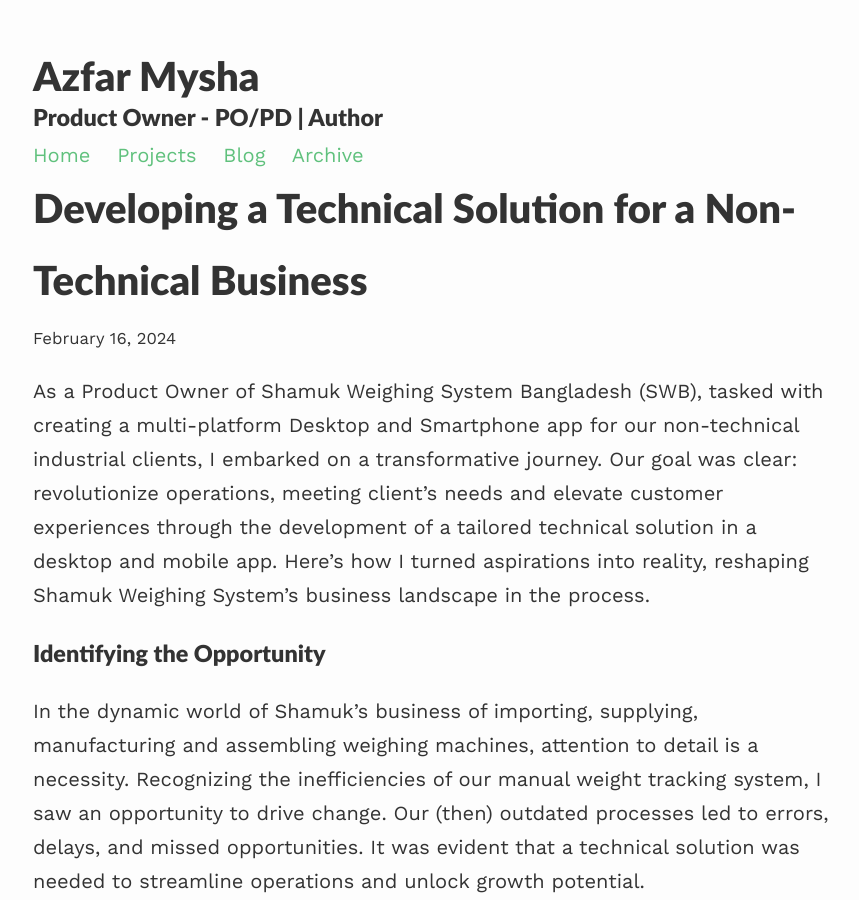
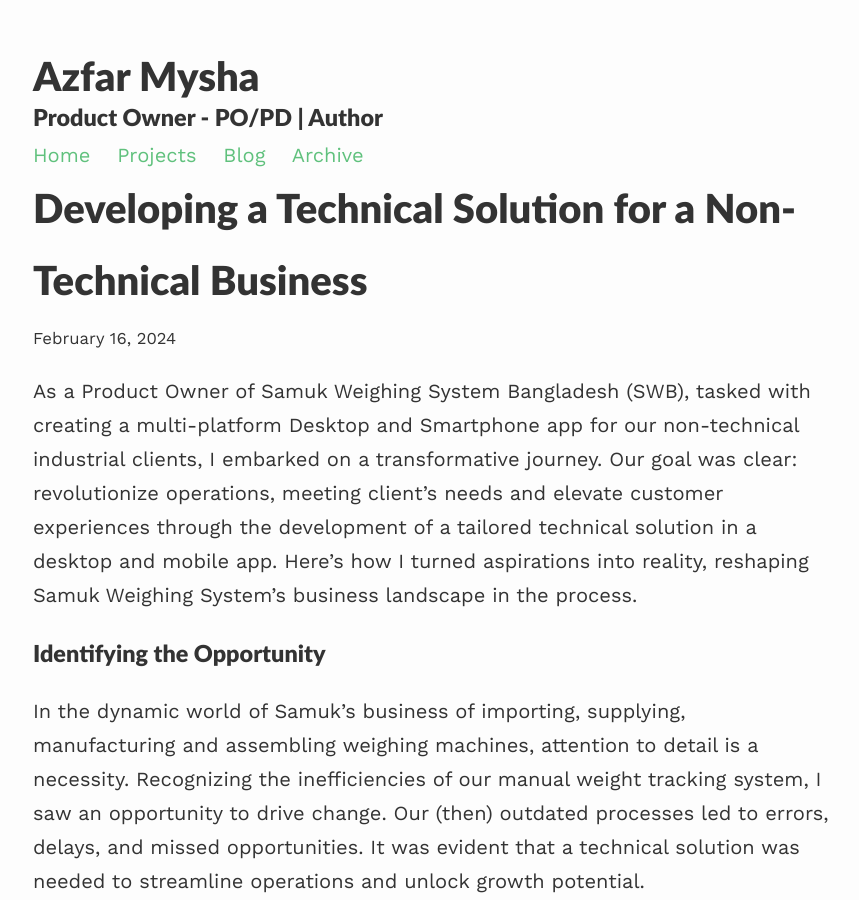
Before and after one commit to azfarmysha/azfarmysha.github.io, a Jekyll site: the page built from docs/_posts/2024-02-16-technical-non-technical.md, in a window 1280 px wide and 900 px high. Shown: the whole window, without its empty margins (207-1066 px from the left). Built offline with Jekyll 4.4.1, drawn with Linux system fonts in a browser that asks for light colours; nearby versions of some CDN libraries.

Commit message:
Fix Typo

```diff
--- a/docs/_posts/2024-02-16-technical-non-technical.md
+++ b/docs/_posts/2024-02-16-technical-non-technical.md
@@ -3,10 +3,10 @@
 title: "Developing a Technical Solution for a Non-Technical Business"
 ---
 
-As a Product Owner of Shamuk Weighing System Bangladesh (SWB), tasked with creating a multi-platform Desktop and Smartphone app for our non-technical industrial clients, I embarked on a transformative journey. Our goal was clear: revolutionize operations, meeting client’s needs and elevate customer experiences through the development of a tailored technical solution in a desktop and mobile app. Here's how I turned aspirations into reality, reshaping Shamuk Weighing System’s business landscape in the process.
+As a Product Owner of Samuk Weighing System Bangladesh (SWB), tasked with creating a multi-platform Desktop and Smartphone app for our non-technical industrial clients, I embarked on a transformative journey. Our goal was clear: revolutionize operations, meeting client’s needs and elevate customer experiences through the development of a tailored technical solution in a desktop and mobile app. Here's how I turned aspirations into reality, reshaping Samuk Weighing System’s business landscape in the process.
 
 ### Identifying the Opportunity
-In the dynamic world of Shamuk’s business of importing, supplying, manufacturing and assembling weighing machines, attention to detail is a necessity. Recognizing the inefficiencies of our manual weight tracking  system, I saw an opportunity to drive change. Our (then) outdated processes led to errors, delays, and missed opportunities. It was evident that a technical solution was needed to streamline operations and unlock growth potential.
+In the dynamic world of Samuk’s business of importing, supplying, manufacturing and assembling weighing machines, attention to detail is a necessity. Recognizing the inefficiencies of our manual weight tracking  system, I saw an opportunity to drive change. Our (then) outdated processes led to errors, delays, and missed opportunities. It was evident that a technical solution was needed to streamline operations and unlock growth potential.
 
 ![Screenshot](/assets/images/project-desktop-sc2.png)
 
```
Also changed, not shown: docs/index.md (+1 -1 lines), README.md.
